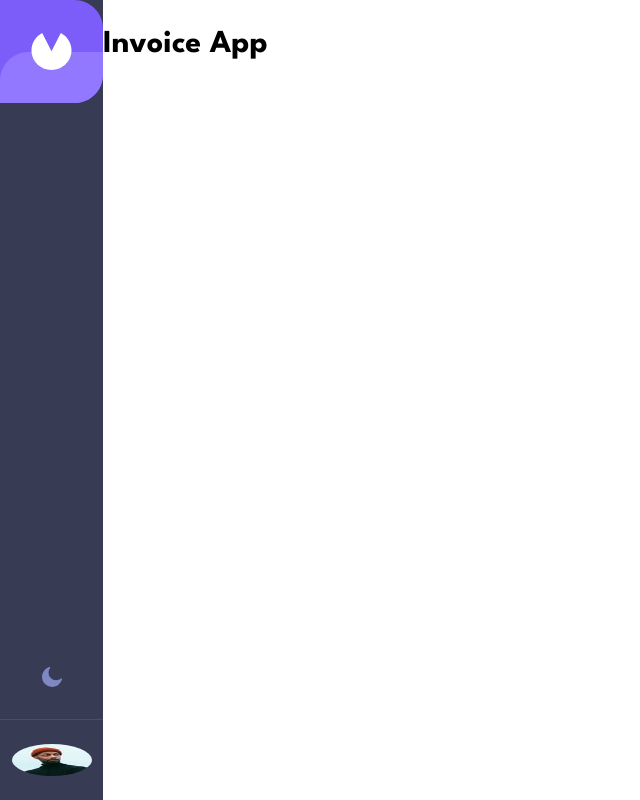
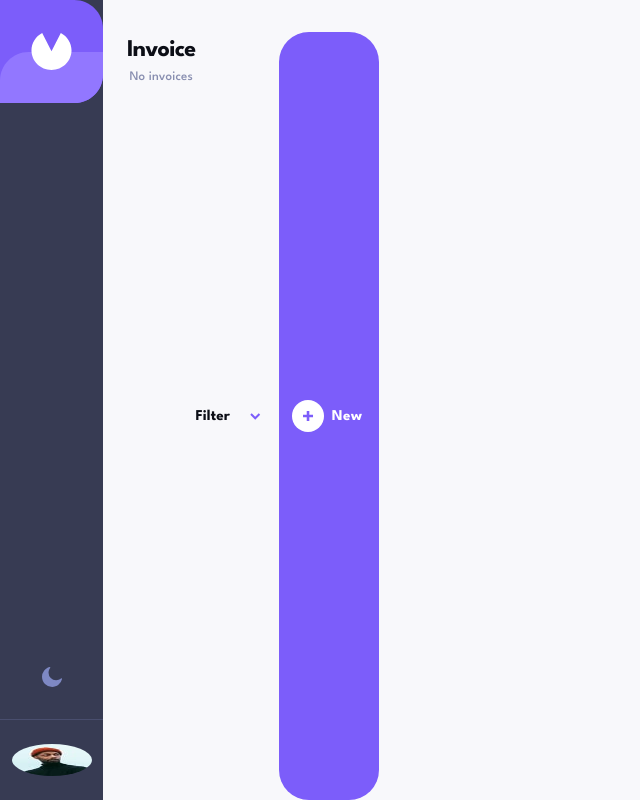
Before and after one commit to bilanoo/invoice, a React (Vite) app: page / in a window 1280 px wide. Shown: the whole page, without its empty margins (0-640 px from the left). Built offline with nearby package versions, Linux system fonts and the light colour scheme.

Commit message:
invoice navbar static implemented.

```diff
--- a/package.json
+++ b/package.json
@@ -16,6 +16,7 @@
     "@mui/styled-engine-sc": "^5.14.7",
     "react": "^18.2.0",
     "react-dom": "^18.2.0",
+    "react-router-dom": "^6.15.0",
     "styled-components": "^5.3.11"
   },
   "devDependencies": {
--- a/src/App.css
+++ /dev/null
@@ -1,34 +0,0 @@
-@font-face {
-  font-family: League Spartan;
-  src: url("./fonts/LeagueSpartan-VariableFont_wght.woff2");
-}
-
-#root {
-  font-family: "League Spartan", sans-serif;
-  text-align: center;
-  height: 100%;
-  width: 100%;
-  margin: 0;
-  padding: 0;
-}
-
-html,
-body {
-  height: 100%;
-  width: 100%;
-  margin: 0;
-  padding: 0;
-}
-
-.content-container {
-  display: flex;
-  flex-direction: column;
-  width: 100%;
-  height: 100%;
-}
-
-@media only screen and (min-width: 992px) {
-  .content-container {
-    flex-direction: row;
-  }
-}
--- a/src/App.tsx
+++ /dev/null
@@ -1,26 +0,0 @@
-import { ThemeProvider } from "@emotion/react";
-import "./App.css";
-import { Header } from "./Header/Header";
-import { useMemo, useState } from "react";
-import { Box, PaletteMode, createTheme } from "@mui/material";
-import { getDesignTokens } from "./theme";
-
-function App() {
-  const [lightOrDarkMode, setLightOrDarkMode] = useState<PaletteMode>("light");
-
-  // Update the theme only if the mode changes
-  const theme = useMemo(
-    () => createTheme(getDesignTokens(lightOrDarkMode)),
-    [lightOrDarkMode]
-  );
-  return (
-    <ThemeProvider theme={theme}>
-      <div className="content-container">
-        <Header />
-        <h1>Invoice App</h1>
-      </div>
-    </ThemeProvider>
-  );
-}
-
-export default App;
--- /dev/null
+++ b/src/InvoiceNavbar/InvoiceNavbar.tsx
@@ -0,0 +1,31 @@
+import {
+  AmountOfInvoices,
+  Container,
+  FilterByText,
+  FilterDropdownButton,
+  InvoiceText,
+  NewInvoiceButton,
+  TextContainer,
+} from "./InvoiceNavbarStyles";
+import DropdownArrow from "../assets/icon-arrow-down.svg";
+import PlusIcon from "../assets/plus-icon.svg";
+
+export const InvoiceNavbar = () => {
+  return (
+    <Container>
+      <TextContainer>
+        <InvoiceText>Invoice</InvoiceText>
+        <AmountOfInvoices>No invoices</AmountOfInvoices>
+      </TextContainer>
+      <FilterByText>Filter</FilterByText>
+      <FilterDropdownButton>
+        <img src={DropdownArrow} alt="filter-dropdown-button" />
+      </FilterDropdownButton>
+      <NewInvoiceButton
+        startIcon={<img src={PlusIcon} alt="Add new invoice icon" />}
+      >
+        New
+      </NewInvoiceButton>
+    </Container>
+  );
+};
--- /dev/null
+++ b/src/InvoiceNavbar/InvoiceNavbarStyles.tsx
@@ -0,0 +1,71 @@
+import { Box, Button, IconButton, Typography, styled } from "@mui/material";
+
+export const Container = styled(Box)(() => ({
+  "&": {
+    margin: "32px 24px 0 24px",
+    display: "flex",
+    fontFamily: "inherit",
+  },
+}));
+
+export const TextContainer = styled(Box)(() => ({
+  "&": {
+    display: "flex",
+    flexDirection: "column",
+  },
+}));
+
+export const InvoiceText = styled(Typography)(({ theme }) => ({
+  "&": {
+    color: theme.palette.text.primary,
+    fontSize: "1.5rem",
+    fontWeight: "bold",
+    fontFamily: "inherit",
+    letterSpacing: "-0.75px",
+  },
+}));
+
+export const AmountOfInvoices = styled(Typography)(({ theme }) => ({
+  "&": {
+    color: theme.palette.text.secondary,
+    fontSize: "0.813rem",
+    fontWeight: 500,
+    fontFamily: "inherit",
+  },
+}));
+
+export const FilterByText = styled(Typography)(({ theme }) => ({
+  "&": {
+    color: theme.palette.text.primary,
+    fontSize: "0.938rem",
+    fontWeight: 700,
+    fontFamily: "inherit",
+    alignSelf: "center",
+    padding: "0",
+    margin: "0 0 0 auto",
+  },
+}));
+
+export const FilterDropdownButton = styled(IconButton)(() => ({
+  "&": {
+    marginLeft: "12px",
+    marginRight: "10px",
+  },
+  "&:hover": {
+    backgroundColor: "transparent",
+  },
+}));
+
+export const NewInvoiceButton = styled(Button)(({ theme }) => ({
+  "&": {
+    fontSize: "0.938rem",
+    textTransform: "none",
+    fontWeight: 700,
+    backgroundColor: theme.customPalette.mainPurple,
+    color: theme.customPalette.white,
+    fontFamily: "inherit",
+    borderRadius: "30px",
+    minWidth: "100px",
+    alignItems: "center",
+  },
+}));
--- a/src/index.css
+++ b/src/index.css
@@ -1,3 +1,25 @@
+@font-face {
+  font-family: League Spartan;
+  src: url("./fonts/LeagueSpartan-VariableFont_wght.woff2");
+}
+
+#root {
+  font-family: "League Spartan", sans-serif;
+  text-align: center;
+  height: 100%;
+  width: 100%;
+  margin: 0;
+  padding: 0;
+}
+
+html,
+body {
+  height: 100%;
+  width: 100%;
+  margin: 0;
+  padding: 0;
+}
+
 :root {
   font-family: "League Spartan", sans-serif;
   line-height: 1.5;
--- a/src/main.tsx
+++ b/src/main.tsx
@@ -1,10 +1,18 @@
-import React from 'react'
-import ReactDOM from 'react-dom/client'
-import App from './App.tsx'
-import './index.css'
+import React from "react";
+import ReactDOM from "react-dom/client";
+import "./index.css";
+import { RouterProvider, createBrowserRouter } from "react-router-dom";
+import { Homepage } from "./pages/Homepage/Homepage.tsx";
 
-ReactDOM.createRoot(document.getElementById('root')!).render(
+const router = createBrowserRouter([
+  {
+    path: "/",
+    element: <Homepage />,
+  },
+]);
+
+ReactDOM.createRoot(document.getElementById("root")!).render(
   <React.StrictMode>
-    <App />
-  </React.StrictMode>,
-)
+    <RouterProvider router={router} />
+  </React.StrictMode>
+);
--- /dev/null
+++ b/src/pages/Homepage/Homepage.tsx
@@ -0,0 +1,24 @@
+import { PaletteMode, ThemeProvider, createTheme } from "@mui/material";
+import { useMemo, useState } from "react";
+import { getDesignTokens } from "../../theme";
+import { Header } from "../../Header/Header";
+import { Container } from "./HomepageStyles";
+import { InvoiceNavbar } from "../../InvoiceNavbar/InvoiceNavbar";
+
+export const Homepage = () => {
+  const [lightOrDarkMode, setLightOrDarkMode] = useState<PaletteMode>("light");
+
+  // Update the theme only if the mode changes
+  const theme = useMemo(
+    () => createTheme(getDesignTokens(lightOrDarkMode)),
+    [lightOrDarkMode]
+  );
+  return (
+    <ThemeProvider theme={theme}>
+      <Container>
+        <Header />
+        <InvoiceNavbar />
+      </Container>
+    </ThemeProvider>
+  );
+};
--- /dev/null
+++ b/src/pages/Homepage/HomepageStyles.tsx
@@ -0,0 +1,16 @@
+import { Box, styled } from "@mui/material";
+
+export const Container = styled(Box)(({ theme }) => ({
+  "&": {
+    backgroundColor: theme.palette.background.default,
+    display: "flex",
+    flexDirection: "column",
+    width: "100%",
+    height: "100%",
+  },
+  "@media only screen and (min-width: 992px)": {
+    "&": {
+      flexDirection: "row",
+    },
+  },
+}));
--- a/src/theme.tsx
+++ b/src/theme.tsx
@@ -1,4 +1,19 @@
 import { PaletteMode } from "@mui/material";
+
+declare module "@mui/material/styles" {
+  interface Theme {
+    customPalette: {
+      mainPurple: string;
+      white: string;
+    };
+  }
+  interface ThemeOptions {
+    customPalette?: {
+      mainPurple?: string;
+      white?: string;
+    };
+  }
+}
 
 export const getDesignTokens = (mode: PaletteMode) => ({
   palette: {
@@ -9,6 +24,11 @@ export const getDesignTokens = (mode: PaletteMode) => ({
     },
     text: {
       primary: mode === "light" ? "#0C0E16" : "#FFF",
+      secondary: mode === "light" ? "#888EB0" : "#DFE3FA",
     },
   },
+  customPalette: {
+    mainPurple: "#7C5DFA",
+    white: "#FFF",
+  },
 });
```
Also changed, not shown: src/assets/plus-icon.svg (added), 1 other file (tests, documents, lock files or other folders).
